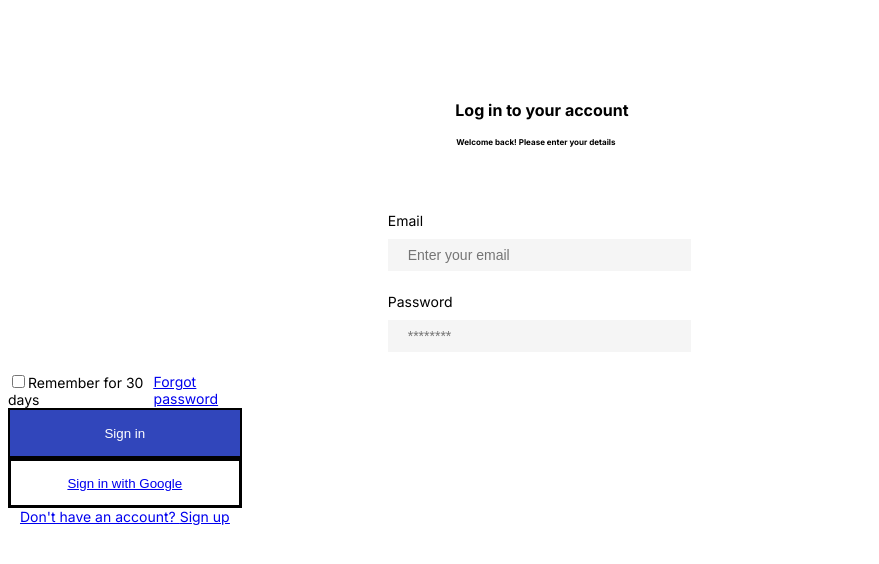
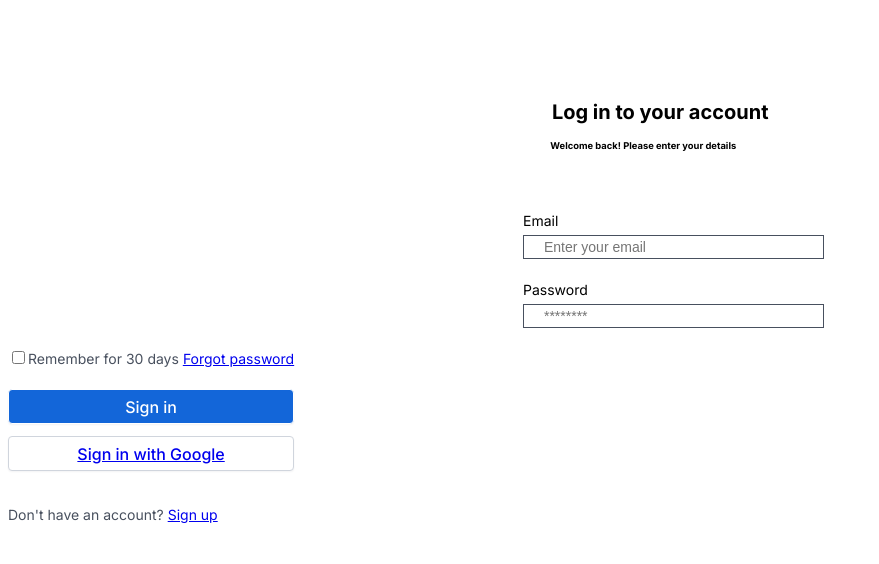
Before and after one commit to Mkfdo/sign-in-attempt-3, a Next.js app: page / in a window 1280 px wide. Shown: the top 564 px of the page, without its empty margins (0-879 px from the left). Built offline with nearby package versions, Linux system fonts and the light colour scheme.

Commit message:
updated the signup form

```diff
--- a/package.json
+++ b/package.json
@@ -9,6 +9,7 @@
     "lint": "next lint"
   },
   "dependencies": {
+    "@nextui-org/react": "^2.2.10",
     "next": "14.1.4",
     "react": "^18",
     "react-dom": "^18",
--- a/src/app/globals.css
+++ b/src/app/globals.css
@@ -4,6 +4,7 @@
 	padding: 2rem;
 	text-align: center;
 	box-sizing: border-box;
+	align-content: center;
 }
 
 
@@ -22,10 +23,7 @@ body {
 
 Link {
 	text-decoration: none;
-	color: white;
-	:hover {
-		  text-decoration: underline;
-	}
+	color: #1366D9;
 }
 
 .main {
@@ -52,7 +50,7 @@ Link {
 .m_title {
 	position: absolute;
 	top: 50%;
-	left: 65%;
+	left: 100%;
 	transform: translateX(-50%);
 	display: flex;
 	align-items: center;
@@ -61,7 +59,7 @@ Link {
 	text-align: left;
 	width: 80%;
 	span {
-		font-size: 16px;
+		font-size: 20px;
 		color: black;
 	}
 }
@@ -69,13 +67,20 @@ Link {
 .title {
 	position: absolute;
 	top: 60%;
-	left: 42%;
+	left: 70%;
 	display: flex;
-	font-size: 12px;
+	font-size: 14px;
+	gap: 20px;
+	width: 100%;
+}
+
+.all{
+	display: block;
+	width: 100%;
+	left: 200%;
+
 	gap: 20px;
 }
-
-
 
 
 .input {
@@ -85,39 +90,62 @@ Link {
 	text-align: left;
 	margin: 20px 0;
 	border: black;
-	left: 130%;
-	top: 37%;
-	gap: 10px;
+	left: 180%;
+	top: 10%;
+	gap: 6px;
 	font-size: 14px;
+	border-color: #48505E;
+	background-color: white;
+
 
 }
 
+
+
+
 .field {
-	width: 80%;
-	height: 30px;
-	font-size: 14px;
-	color: black;
-	padding-inline: 20px 50px;
-	border: black;
-	outline-color: black;
-	background-color: whitesmoke;
+
 	left: 30%;
 	row-gap: 20px;
+	width: 80%;
+	height: 20px;
+	font-size: 14px;
+	color:#48505E;
+	padding-inline: 20px 50px;
+	border: 1px;
+  	border-color: #48505E;
+  	outline-color: #48505E;
+	background-color: white;
+	border-style: solid;
 
 }
+
 
 #email {
 	margin-bottom: 2px;
 }
+
 .rememberForgot {
 	display: flex;
 	justify-content: space-between;
 	font-size: 14px;
 	left: 100%;
-	width: 80%;
-	gap: 10px;
+	width: 100%;
+	gap: 20px;
 	align-content: center;
 	align-items: center;
+	gap: 4px;
+    cursor: pointer;
+    font-family: Inter;
+    font-weight: 400;
+    line-height: 20px;
+    color: #48505E;
+	margin-bottom: 20px;
+	Link {
+		font-weight: 500;
+		gap: 8px;
+		color: #1366D9;
+	}
 
 }
 
@@ -130,48 +158,72 @@ Link {
 }
 
 .signin {
-	width: 80%;
-	height: 50px;
-	background: rgb(49, 70, 187);
+	width: 100%;
+	height: 35px;
+	left: 100%;
+	align-content: center;
+    background: #1366D9;
+    border: 1px solid #1366D9;
     font-weight: 500;
+    border-color: white;
     border-style: solid;
+    border-radius: 4px;
+    Padding: 10px, 18px, 10px, 18px;
     cursor: pointer;
     transition: .3s;
     color: white;
-	left: 100%;
-	gap: 20px;
-	:hover {
+    gap: 8px;
+    box-shadow: 0px 1px 2px 0px #1018280D;
+    font-size: 16px;
+    font-family: Inter;
+    line-height: 24px;
+	margin-bottom: 12px;
+}
+
+.googleSignin {
+	width: 100%;
+	height: 35px;
 	background: white;
-	}
-}
-.googleSignin {
-	gap: 20px;
-	width: 80%;
-	height: 50px;
-	background: white;
+    gap: 12px;
     font-weight: 500;
-	border: black;
+    border: 1px solid #D0D5DD;
     cursor: pointer;
     transition: .3s;
-	color: black;
-	outline-color: black;
+    padding: 10px,16px,10px,16px;
+    border-radius: 4px;
     border-style: solid;
-
-	:hover {
-		background: white;
-	}
-}
-.createAcc {
-	gap: 20px;
-	text-align: center;
-	left: 130%;
-	width: 80%;
-	font-size: 14px;
-	Link {
-		font-weight: 500;
+    top: 60px;
+    box-shadow: 0px 1px 2px 0px #1018280D;
+    font-family: Inter;
+    font-size: 16px;
+    line-height: 24px;
+    color: #48505E;
+	margin-bottom: 20px;
+	Link{
+		color: #48505E;
 	}
 }
 
+.createAcc {
+	gap: 4px;
+	text-align: center;
+	left: 180%;
+	width: 100%;
+	font-size: 14px;
+	cursor: pointer;
+    color: #48505E;
+    display: flex;
+    top: 613px;
+    font-family: Inter;
+    font-weight: 400;
+    line-height: 20px;
+    Link {
+		font-weight: 500;
+		gap: 8px;
+		color: blue;
+	}
+
+}
 
 .card {
 	padding: 2em;
--- a/src/app/page.tsx
+++ b/src/app/page.tsx
@@ -1,4 +1,5 @@
 
+import { BiDotsHorizontal } from "react-icons/bi";
 import styles from "./page.module.css"
 import Link from 'next/link'
 
@@ -51,9 +52,9 @@ export default function Home() {
         </div>
 
         <div className="createAcc">
-          <Link href ="/signup" id="linkCreateAccount">
-            Don't have an account? <u>Sign up</u>
-          </Link>
+
+            <p>Don't have an account? <Link href ="/signup" id="linkCreateAccount">Sign up</Link>
+            </p>
         </div>
       </div>
     </main>
--- a/src/app/signup/signup.module.css
+++ b/src/app/signup/signup.module.css
@@ -14,7 +14,7 @@
 
 .Link {
     color: blue;
-    text-decoration: underline;
+
 
 }
 
@@ -128,7 +128,6 @@
 
 
 
-
 .paragraph{
   width: 100%;
   font-size: 14px;
@@ -138,6 +137,7 @@
   text-align: left;
   font-weight: 400;
   gap: 1px;
+
 
 }
 
@@ -174,6 +174,7 @@
     font-size: 16px;
     font-family: Inter;
     line-height: 24px;
+    margin-bottom: 12px;
 
   }
 
@@ -186,6 +187,7 @@
     height: 15px;
     left: 20%;
     gap: 12px;
+
 
   }
 
@@ -207,7 +209,8 @@
     font-family: Inter;
     font-size: 16px;
     line-height: 24px;
-    color: #48505E;
+    color:  #48505E;
+    margin-bottom: 10px;
 
   }
 
@@ -219,21 +222,18 @@
     gap: 4px;
     cursor: pointer;
     text-align: center;
-    color: blue;
-    left: 30%;
-    font-size: 14px;
+    color: #48505E;
+    left: 50%;
+    font-size: 16px;
     display: flex;
     width: 150%;
     top: 613px;
     font-family: Inter;
     font-weight: 400;
     line-height: 20px;
-
-
-
-
-      .Link {
+    .Link {
           font-weight: 500;
           gap: 8px;
-      }
+          color: blue;
+    }
   }
```
Also changed, not shown: src/app/signup/page.tsx (+7 -3 lines), 1 other file (tests, documents, lock files or other folders). Lines whose indentation alone changed are shown as unchanged.
